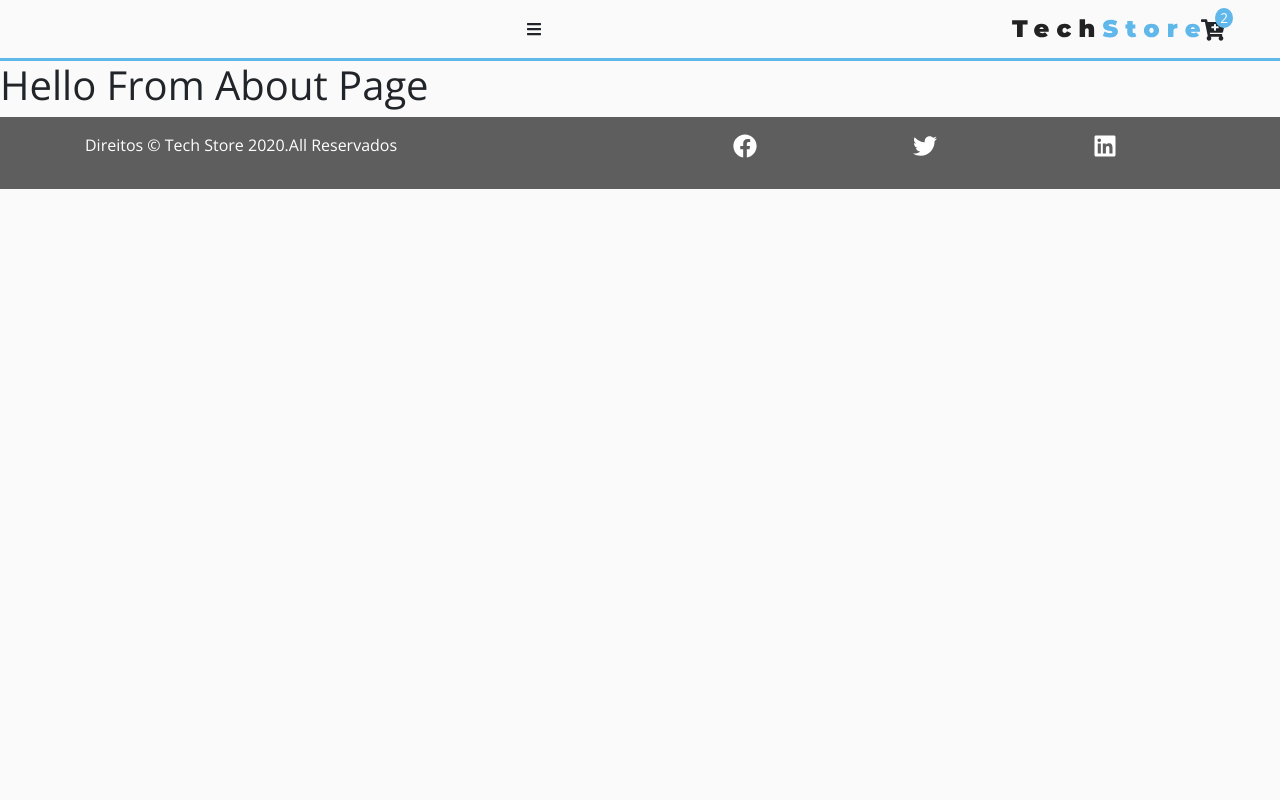
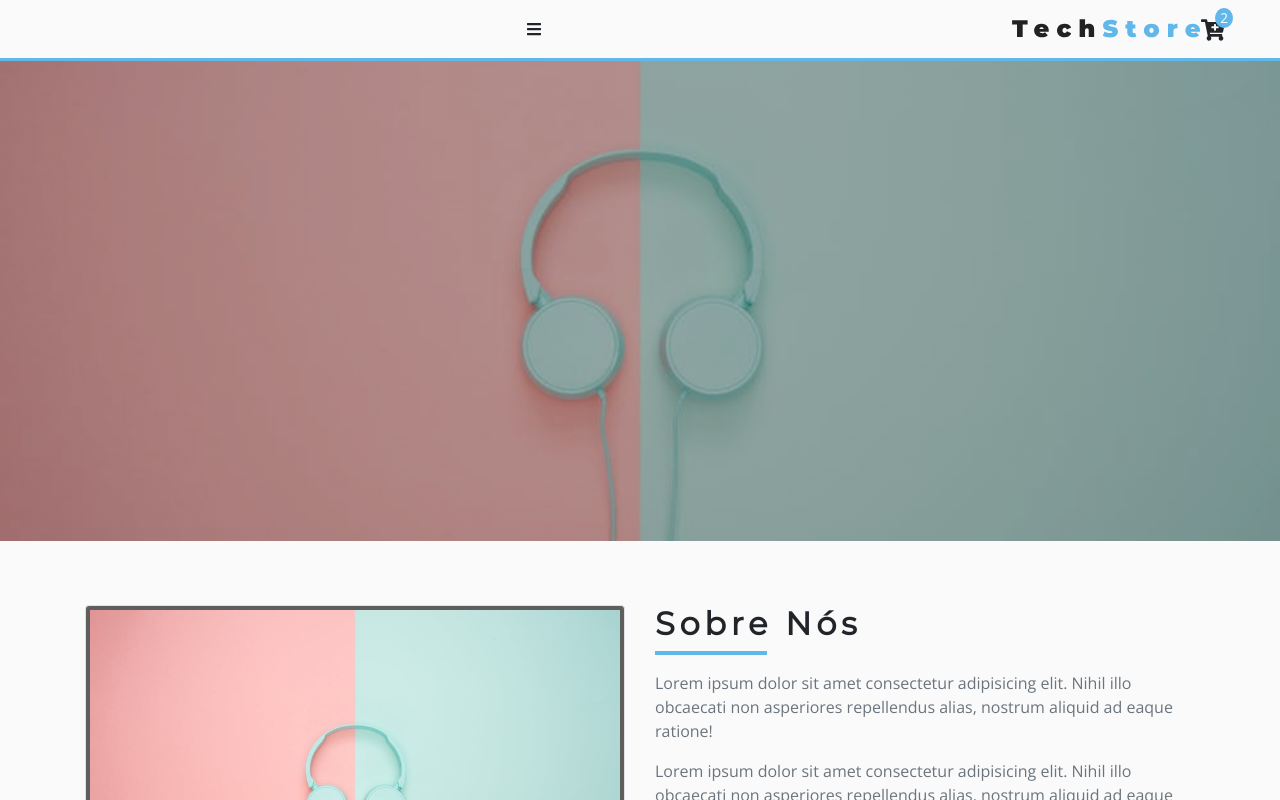
Before and after one commit to brunopeople/Projeto-Mobile_-E-Commerce-nova-versao, a React (Create React App) app: page /about in a window 1280 px wide. Shown: the top 800 px of the page. Built offline with nearby package versions, Linux system fonts and the light colour scheme.

Commit message:
Componentes Sobre nós estilizado e criado com sucesso

```diff
--- a/src/pages/AboutPage.js
+++ b/src/pages/AboutPage.js
@@ -1,9 +1,13 @@
 import React from "react";
+import Info from "../components/AboutPage/info";
+import Hero from "../components/Hero";
+import aboutBcg from "../images/aboutBcg.jpeg";
 
-export default function AboutPage() {
-  return (
+export default function AboutPage(){
+  return(
     <>
-      <h1>Hello From About Page</h1>
+      <Hero img={aboutBcg}/>
+      <Info/>
     </>
   );
 }
```
